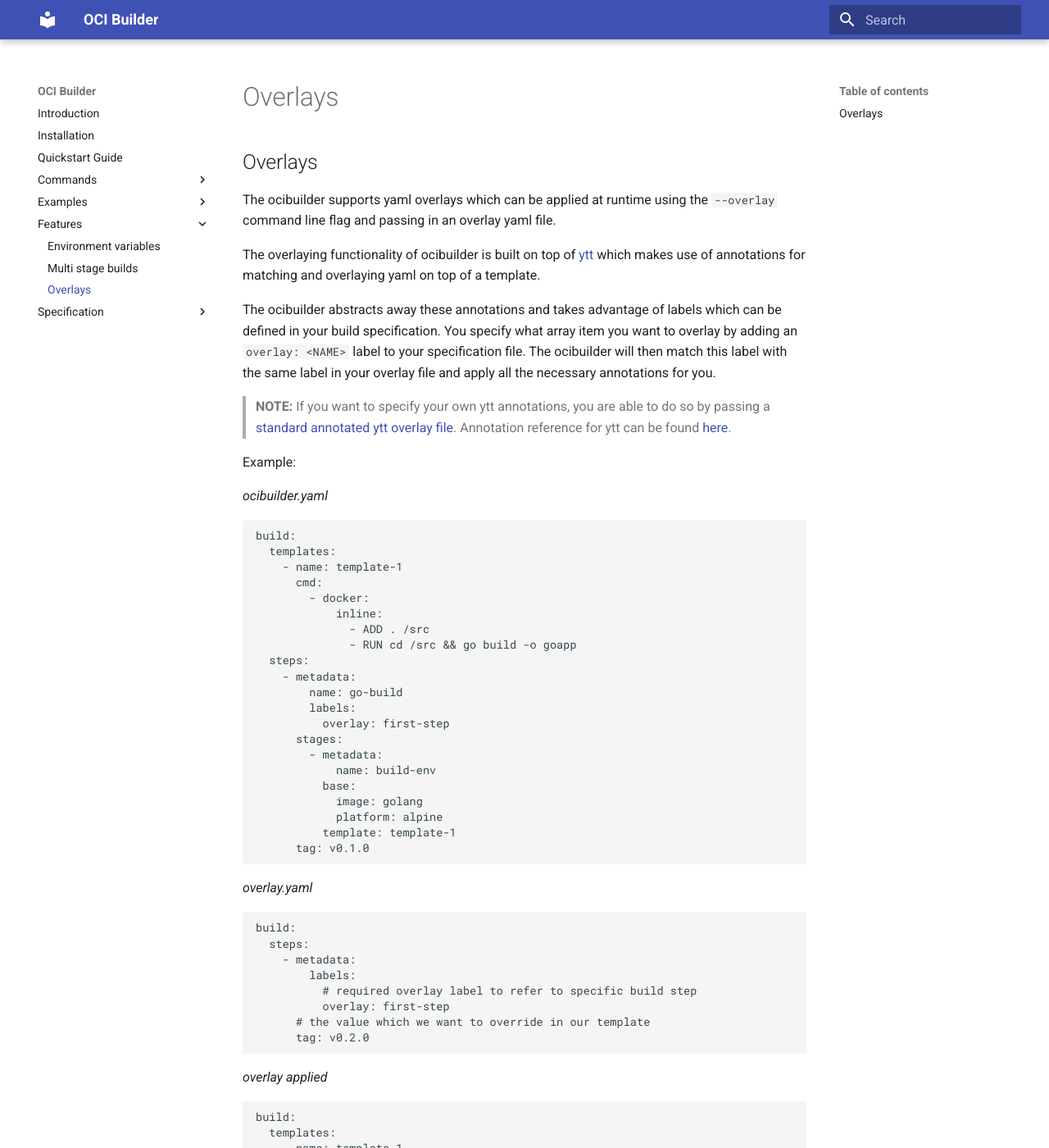
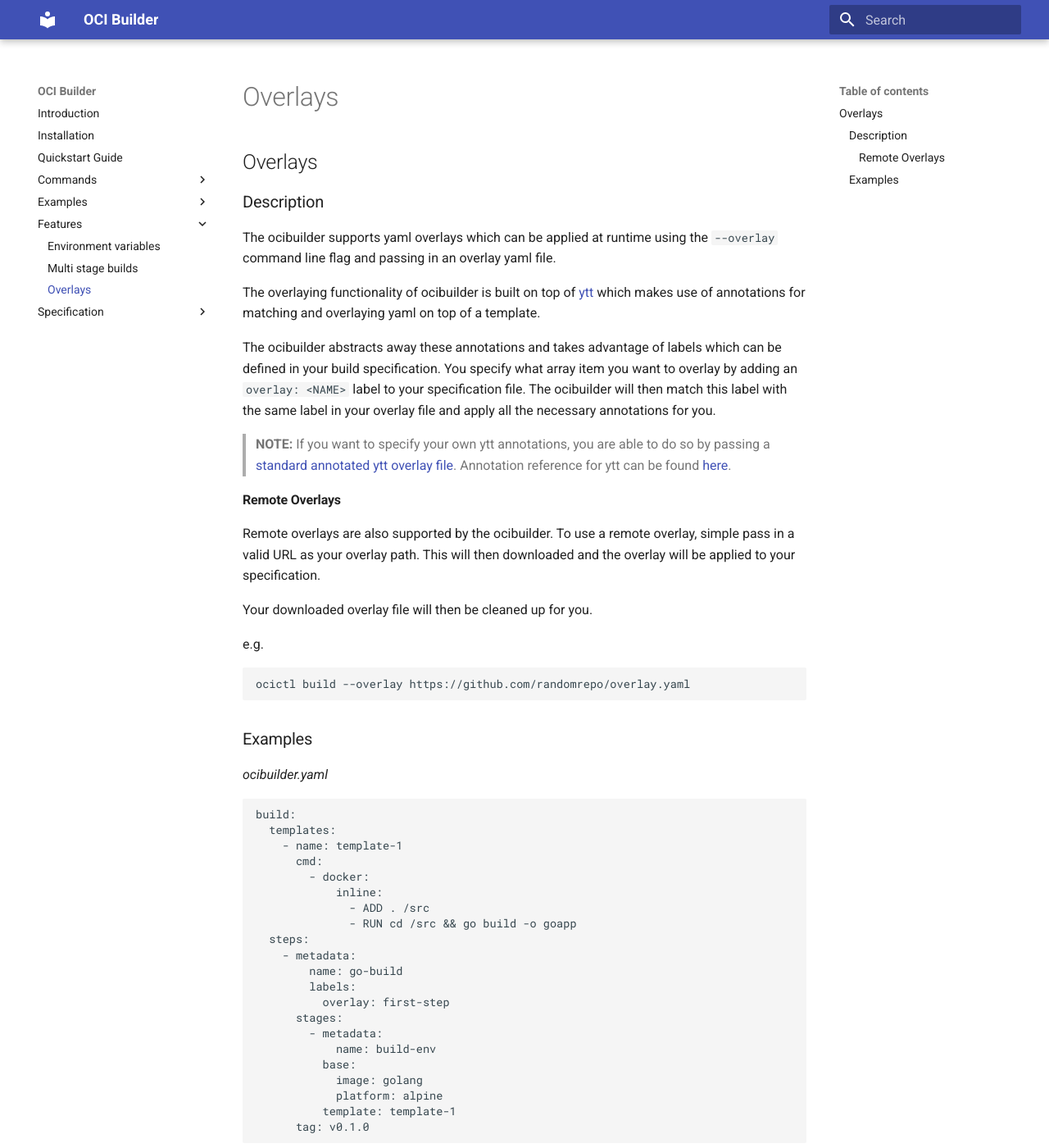
Before and after one commit to ocibuilder/docs, an MkDocs documentation site: the page built from docs/features/overlays.md, in a window 1280 px wide and 1400 px high. Shown: the whole window at 82% size. Built offline with MkDocs 1.6.1 and Material for MkDocs 9.7.7, drawn with Linux system fonts in a browser that asks for light colours.

Commit message:
docs(): update spec for remote

````diff
--- a/docs/features/overlays.md
+++ b/docs/features/overlays.md
@@ -1,4 +1,6 @@
 ## Overlays
+
+### Description
 
 The ocibuilder supports yaml overlays which can be applied at runtime using the `--overlay` command line flag and passing in an overlay yaml file.
 
@@ -12,8 +14,19 @@
 >**NOTE:** If you want to specify your own ytt annotations, you are able to do so by passing a [standard annotated ytt overlay file](https://get-ytt.io/#example:example-overlay-files). Annotation
 reference for ytt can be found [here](https://github.com/k14s/ytt/blob/master/docs/lang-ref-ytt-overlay.md).
 
+#### Remote Overlays
 
-Example:
+Remote overlays are also supported by the ocibuilder. To use a remote overlay, simple pass in a valid URL as your overlay path. This will then
+downloaded and the overlay will be applied to your specification.
+
+Your downloaded overlay file will then  be cleaned up for you.
+
+e.g.
+```bash
+ocictl build --overlay https://github.com/randomrepo/overlay.yaml
+```
+
+### Examples
 
 *ocibuilder.yaml*
 ```yaml
````
Also changed, not shown: docs/specification/specification.md (+3 -2 lines).
